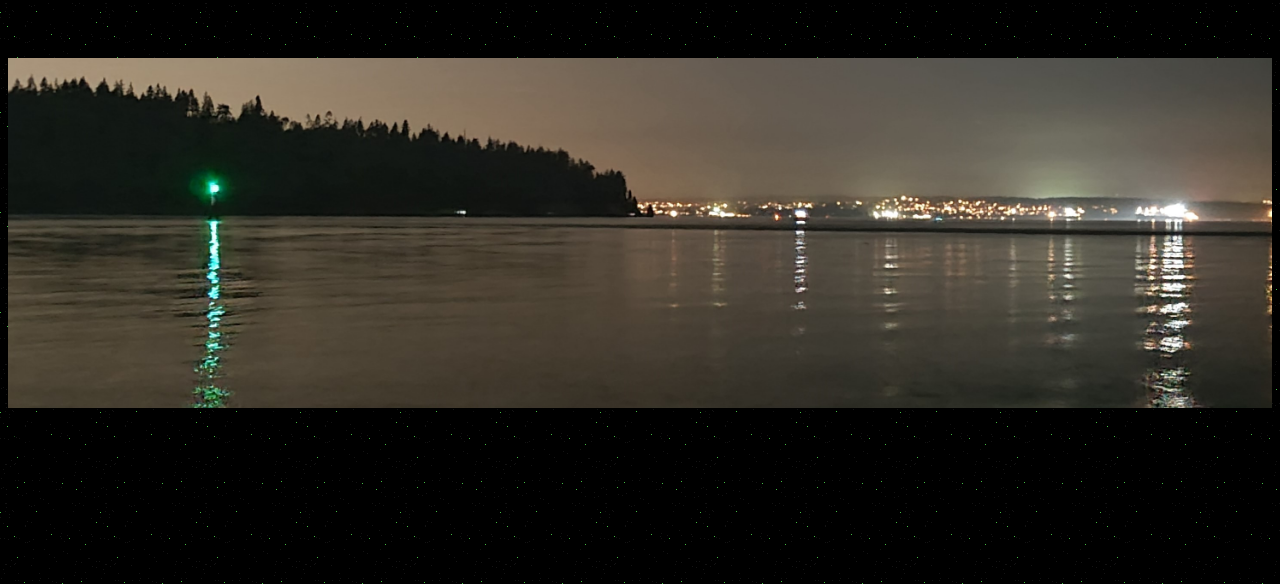
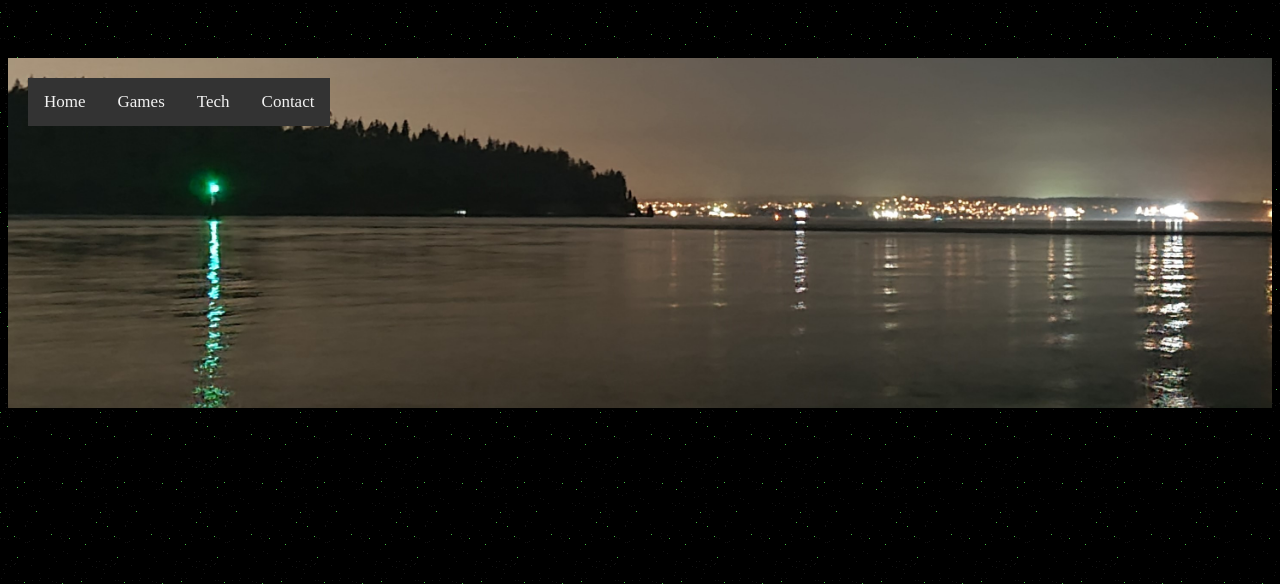
Before and after one commit to JET-6/Capstone, a plain HTML site: page index.html in a window 1280 px wide. Shown: the part 216-800 px from the top of the page. Drawn offline with Linux system fonts and the light colour scheme.

Commit message:
0.02
navbar - banner

```diff
--- a/index.html
+++ b/index.html
@@ -13,7 +13,18 @@
     <header id="#main-header">
       <h1><a href="">JAMES W&#127758;RLD </a></h1>
     </header>
-  <div class="banner"></div>
+  <div class="banner">
+    <div class="container">
+        <div class="nav">
+          <a href="#main-header">Home</a>
+          <a href="#games">Games</a>
+          <a href="#tech">Tech</a>
+          <a href="#contact">Contact</a>
+        </div>
+      </div>
+    </div>
+  <div class=""></div>
+        <!-- This doesn't need to be here vv -->
     <h2>Come on github</h2>
 
 </body>
--- a/jet.css
+++ b/jet.css
@@ -4,8 +4,35 @@
   background-image: url(images/jetnite.jpg);
   background-size: cover;
   background-position: center;
+/* position relative to navbar */
+  position: relative;
 }
 
+/* position navbar container inside banner */
+.container {
+  position: absolute;
+  margin: 20px;
+  width: auto;
+}
+
+.nav {
+  overflow: hidden;
+  background-color: #333;
+}
+
+.nav a {
+  float: left;
+  color: #f2f2f2;
+  text-align: center;
+  padding: 14px 16px;
+  text-decoration: none;
+  font-size: 17px;
+}
+
+.nav a:hover {
+  background-color: #ddd;
+  color: black;
+}
 /* BANNER STUFF */
 a {
   color: red;
```
